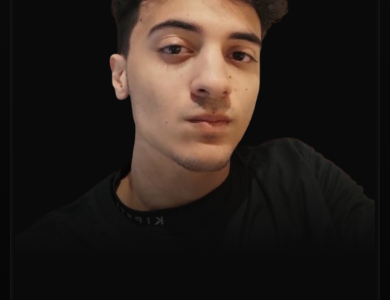
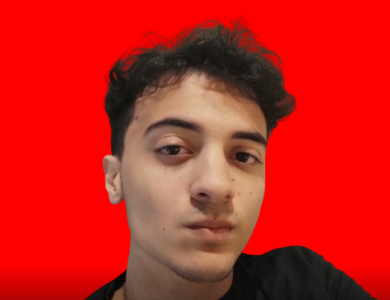
Before and after one commit to arthurolivv/arthurjos-web, a plain HTML site: page index.html in a window 390 px wide. Shown: the top 300 px of the page. Drawn offline with nearby package versions, Linux system fonts and the light colour scheme.

Commit message:
responsividade home menor que 580px

```diff
--- a/assets/css/style.css
+++ b/assets/css/style.css
@@ -113,7 +113,6 @@
   overflow: hidden;
   align-items: center;
   background: linear-gradient(to top, rgb(0, 0, 0), rgb(10, 10, 10));
-  padding-bottom: 50vh;
 }
 
 .home-title {
@@ -144,6 +143,17 @@
   align-items: center;
   gap: 32px;
   display: flex;
+  margin: 0 auto;
+  min-height: 300px; /* Altura mínima para a .container */
+  height: auto; /* Deixa a altura ajustar conforme o conteúdo */
+}
+
+.bkg-container{
+  width: 100%;
+  overflow: hidden;
+  align-items: center;
+  display: flex;
+  flex-direction: column;
 }
 
 .image-container {
@@ -1472,46 +1482,25 @@ main {
 
 /*=================================RESPONSIVIDADE - Menor que 450px=====================================*/
 
-@media (max-width: 450px) {
-
-  .home{
-    padding-top: 10vh;
-    transition: width 0.25s ease, height 0.25s ease;
-  }
-  .home_light{
-    width: 70%;
-    transition: width 0.25s ease, height 0.25s ease;
-  }
-  .home_light:before{
+@media (max-width: 580px) {
+
+  .container{
     width: 100%;
-    height: 50vw;
-    transition: width 0.25s ease, height 0.25s ease;
-  }
-  .home_tube{
-    padding-top: 30vh;
-    transition: width 0.25s ease, height 0.25s ease;
-  }
-  .home_tube::before{
-    width: 70vw;
-    transition: width 0.25s ease, height 0.25s ease;
-  }
-  .home-title{
-    display: contents;
-    font-size: 2rem;
-    transition: width 0.25s ease, height 0.25s ease;
-  }
-  .home-subtitle{
-    font-size: 1rem;
-    white-space: nowrap;
-    transition: width 0.25s ease, height 0.25s ease;
-  }
-  .home-social-link{
-    margin:0;
-  }
-  .home-seemore{
-    margin-top: 15vh;
-    font-size: 1rem;
-    transition: width 0.25s ease, height 0.25s ease;
+    height: 100%;
+    justify-content: flex-start;
+    padding-left: 0;
+    padding-right: 0;
+    gap:5%;
+  }
+
+  .image-container{
+    width: 100%;
+    height: 100%;
+  }
+
+  .bkg-container{
+    background-color: red;
+    height: 50%;;
   }
           /**
      * client
@@ -1806,6 +1795,7 @@ main {
 
   @media (min-width: 768px) {
 
+
 /*=================================RESPONSIVIDADE - maior que 768px - Reutilizaveis=====================================*/
 
 .sidebar, article { width: 700px; }
@@ -1892,6 +1882,7 @@ main {
       }
 
 /*=================================RESPONSIVIDADE - maior que 1024px - home=====================================*/
+
 
 
 /*=================================RESPONSIVIDADE - maior que 1024px - Reutilizaveis=====================================*/
--- a/index.html
+++ b/index.html
@@ -33,17 +33,20 @@
     <link rel="preconnect" href="https://fonts.gstatic.com" crossorigin>
     <link href="https://fonts.googleapis.com/css2?family=Poppins:wght@300;400;500;600&display=swap" rel="stylesheet">
 
+
 </head>
 <body>
 
+  <header class="home">
 
-  <section class="home">
           <div class="container">
+            <div class="bkg-container">
             <div class="image-container">
                 <div class="gradient-overlay"></div>
             </div>
+          </div>
+
             <div class="info-container">
-
                 <div class="name-position">
                     <div class="name">Arthur Santos</div>
                     <div class="position">Product Manager</div>
@@ -59,7 +62,9 @@
             </div>
         </div>
 
-</section>
+
+
+      </header>
 
 
     <main>
```
